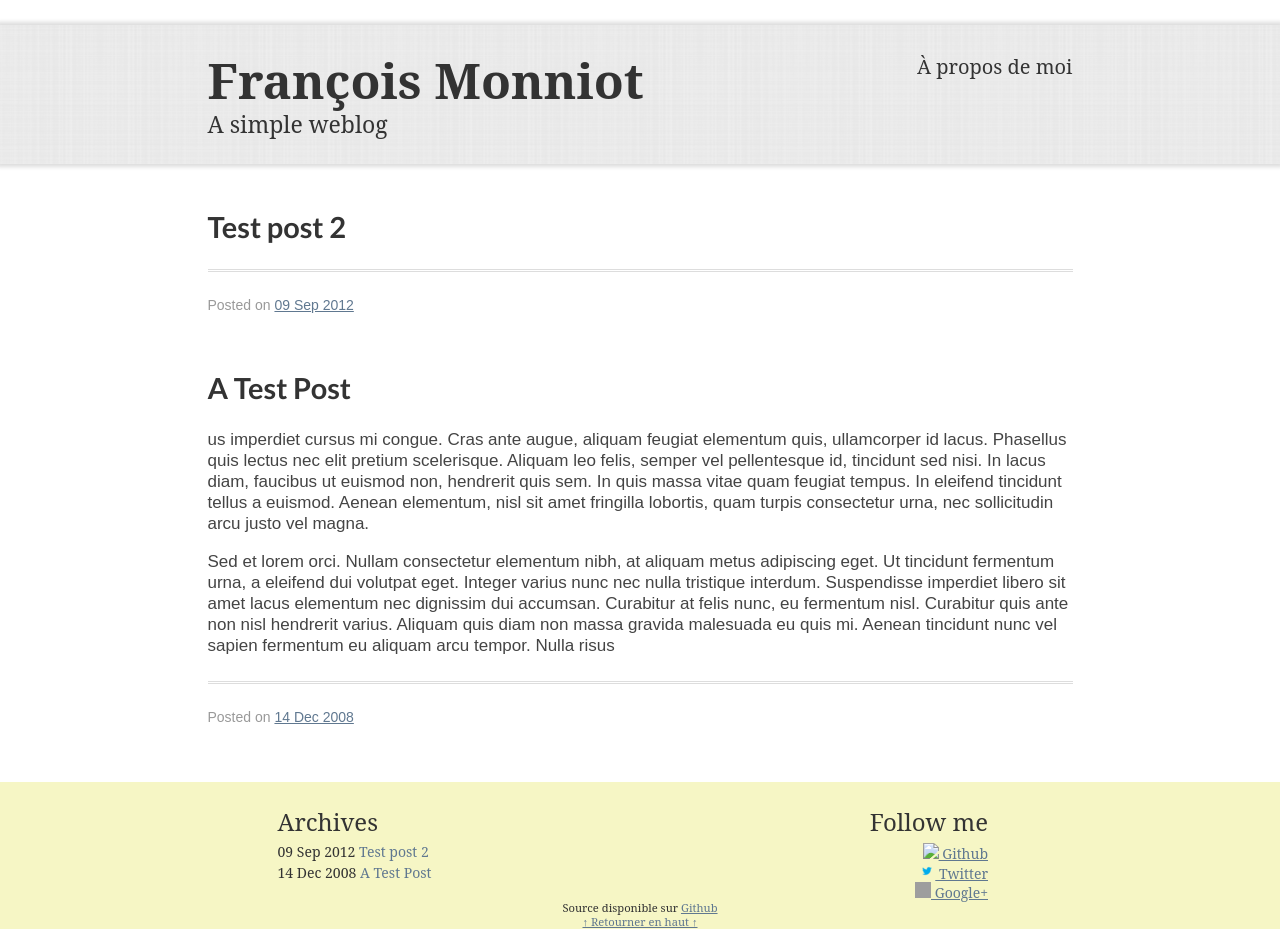
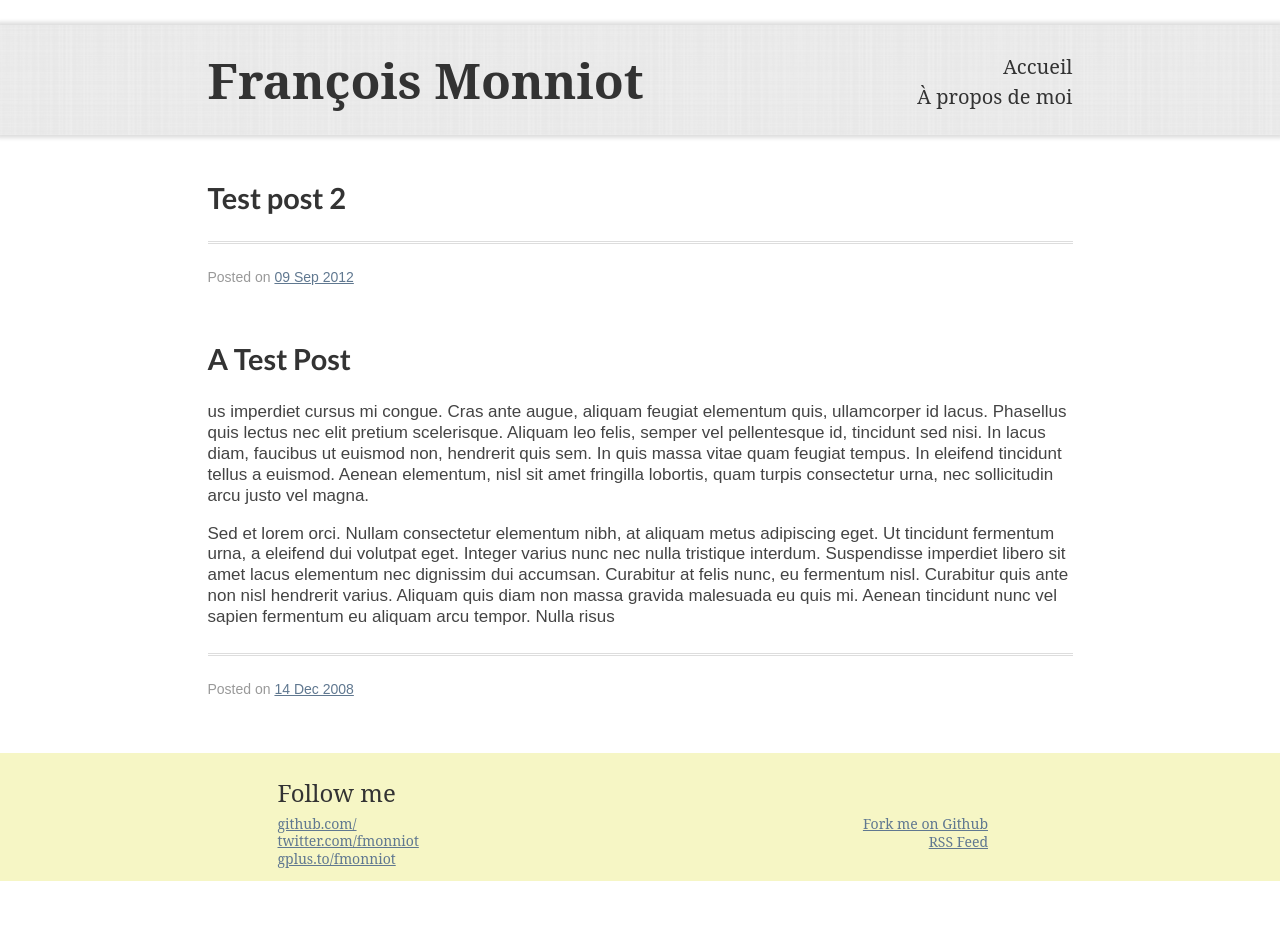
Before and after one commit to fmonniot/fmonniot.github.com, a Jekyll site: the page built from index.html, in a window 1280 px wide. Built offline with Jekyll 4.4.1, drawn with Linux system fonts in a browser that asks for light colours; Markdown is read by kramdown in place of the engine named in the settings; after the commit the page ends 900 px from its top, so only the background shows below that; grey boxes are pictures that could not be loaded.

Commit message:
reorganize footer

```diff
--- a/_layouts/default.html
+++ b/_layouts/default.html
@@ -20,11 +20,11 @@
         <div id="header">
             <div class="inner">
                 <ul>
+                    <li><a href="/">Accueil</a></li>
                     <li><a href="/about/">À propos de moi</a></li>
-                    <!--<li><a href="/categories/">Catégories</a></li>-->
                 </ul>
                 <h1><a href="/">{{ site.author.name }}</a></h1>
-                <h2>A simple weblog</h2>
+                <!-- <h2>A simple weblog</h2> -->
             </div>
         </div>
 
@@ -35,38 +35,29 @@
         </div>
 
         <div id="footer" class="clearfix">
-            <div class="inner clearfix">
-                <div class="bloc archives">
-                    <h3>Archives</h3>
+	    <div class="inner">
+                <div class="bloc legal">
 
-                    <ul>
-                    {% for post in site.posts %}
-                        <tr>
-                            <li>{{ post.date | date_to_string }}
-                            <a href="{{ post.url }}">{{ post.title }}</a></li>
-                        </tr>
-                    {% endfor %}
-                    </ul>
+                    <a href="https://github.com/fmonniot/fmonniot.github.com">
+                        Fork me on Github
+                    </a><br/>
+		    <a href="#">RSS Feed</a>
                 </div>
+            </div>
+            <div class="inner">
 	        <div class="bloc follow">
 	            <h3>Follow me</h3>
 
 	            <a href="https://github.com/{{ site.author.github }}" title="Follow {{ site.author.github }} on Github">
-                       <img src="https://github.com/favicon.ico" /> Github
-                    </a>    <br/>
-
+        	        github.com/{{ site.author.gihub }}
+                    </a><br/>
 		    <a href="http://www.twitter.com/{{ site.author.twitter }}">
-       		            <img src="/images/twitter-icon.png" alt="Follow me on Twitter" style="border:0;width:16px;height:16px;"/> Twitter
-		            </a> <br/>
-
+       		        twitter.com/{{ site.author.twitter }}
+		    </a><br/>
 		    <a href="http://gplus.to/{{ site.author.gplusto }}">
-		                <img src="//ssl.gstatic.com/images/icons/gplus-16.png" alt="Google+" style="border:0;width:16px;height:16px;"/> Google+
+		        gplus.to/{{ site.author.gplusto }}
 		    </a>
 		</div>
-            </div>
-            <div class="inner legal">
-                Source disponible sur <a href="https://github.com/fmonniot/fmonniot.github.com">Github</a>
-                <br/><a href="#top">↑ Retourner en haut ↑</a>
             </div>
         </div>
     </body>
```
Also changed, not shown: css/main.css. Lines whose indentation alone changed are shown as unchanged.
